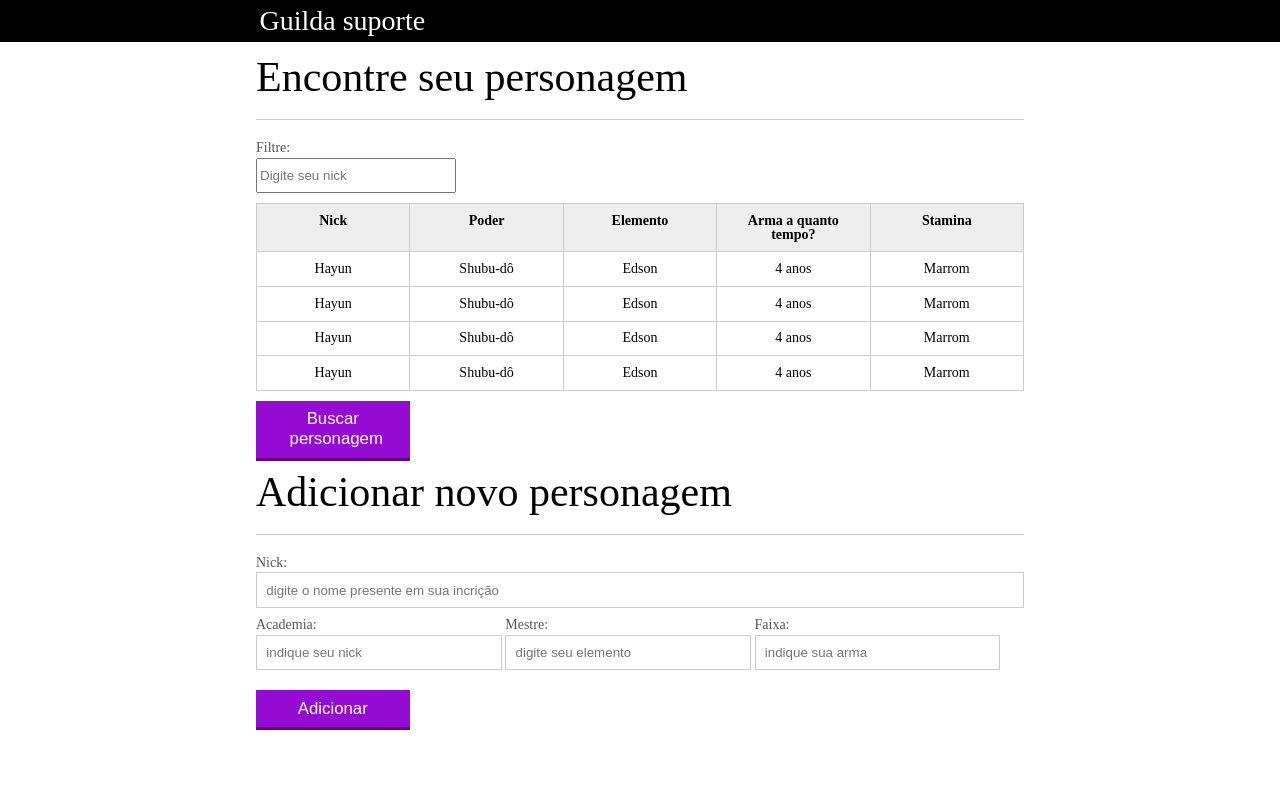
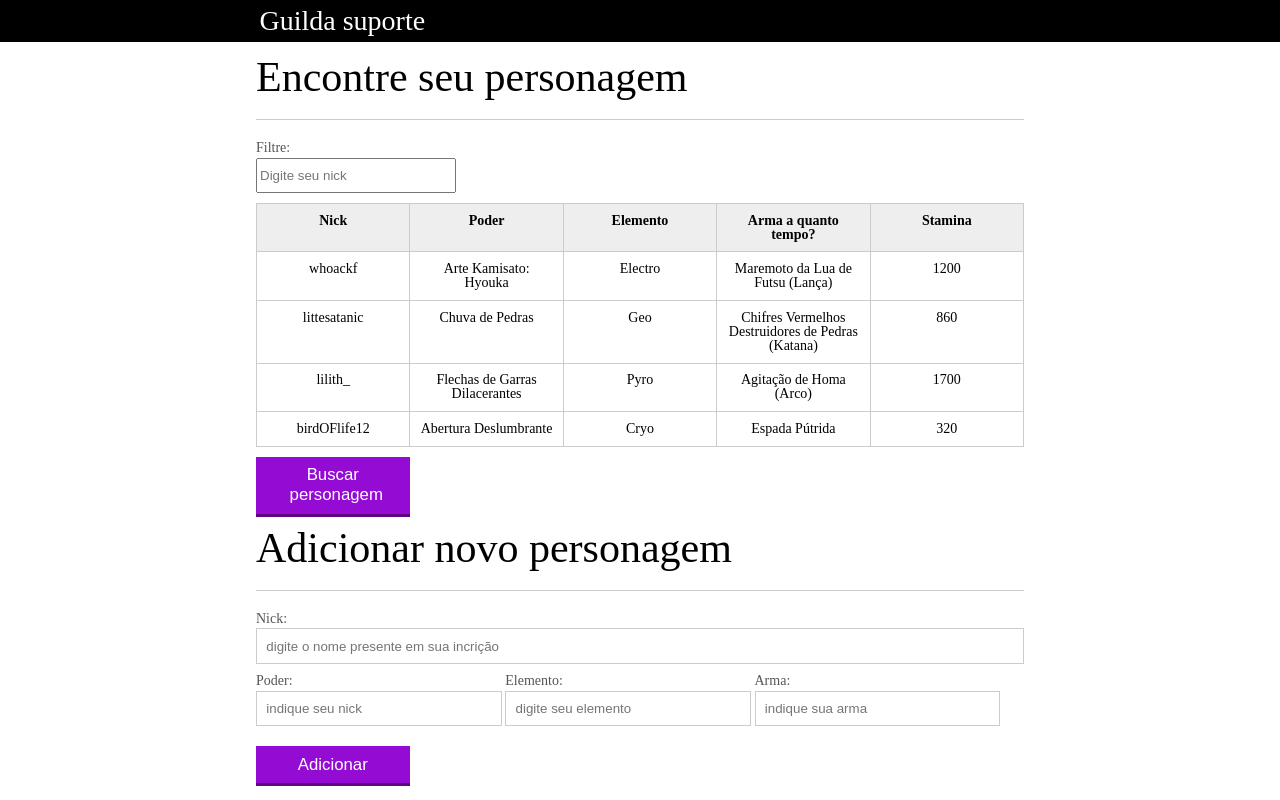
Before and after one commit to clarakesseli/feitos-do-curso-js, a plain HTML site: page index.html in a window 1280 px wide. Drawn offline with Linux system fonts and the light colour scheme; files that its build step writes are made by us from their sources; files whose address does not match are found by name.

Commit message:
Update index.html

```diff
--- a/index.html
+++ b/index.html
@@ -31,34 +31,34 @@
 					</thead>
 					<tbody id="tabela-personagem">
 						<tr class="personagem" >
-							<td class="info-nick">Hayun</td>
-							<td class="info-poder">Shubu-dô</td>
-							<td class="info-elemento">Edson</td>
-							<td class="info-arma">4 anos</td>
-							<td class="info-stamina">Marrom</td>
+							<td class="info-nick">whoackf</td>
+							<td class="info-poder">Arte Kamisato: Hyouka</td>
+							<td class="info-elemento">Electro</td>
+							<td class="info-arma">Maremoto da Lua de Futsu (Lança)</td>
+							<td class="info-stamina">1200</td>
 
 
 							<tr class="personagem" >
-								<td class="info-nick">Hayun</td>
-								<td class="info-poder">Shubu-dô</td>
-								<td class="info-elemento">Edson</td>
-								<td class="info-arma">4 anos</td>
-								<td class="info-stamina">Marrom</td>
+								<td class="info-nick">littesatanic</td>
+								<td class="info-poder">Chuva de Pedras</td>
+								<td class="info-elemento">Geo</td>
+								<td class="info-arma">Chifres Vermelhos Destruidores de Pedras (Katana)</td>
+								<td class="info-stamina">860</td>
 
 	</tr>	<tr class="personagem" >
-		<td class="info-nick">Hayun</td>
-		<td class="info-poder">Shubu-dô</td>
-		<td class="info-elemento">Edson</td>
-		<td class="info-arma">4 anos</td>
-		<td class="info-stamina">Marrom</td>
+		<td class="info-nick">lilith_</td>
+		<td class="info-poder">Flechas de Garras Dilacerantes</td>
+		<td class="info-elemento">Pyro</td>
+		<td class="info-arma"> Agitação de Homa (Arco)</td>
+		<td class="info-stamina">1700</td>
 
 
 		<tr class="personagem" >
-			<td class="info-nick">Hayun</td>
-			<td class="info-poder">Shubu-dô</td>
-			<td class="info-elemento">Edson</td>
-			<td class="info-arma">4 anos</td>
-			<td class="info-stamina">Marrom</td>
+			<td class="info-nick">birdOFlife12</td>
+			<td class="info-poder">Abertura Deslumbrante</td>
+			<td class="info-elemento">Cryo</td>
+			<td class="info-arma"> Espada Pútrida</td>
+			<td class="info-stamina">320</td>
 
 
 						</tr>
@@ -66,7 +66,7 @@
 				</table>
 				<span id="erro-ajax" class="invisivel">Erro ao buscar seu personagem</span>
 
-				<button id="buscar-karateca" class="botao bto-principal">Buscar personagem</button>
+				<button id="buscar-personagem" class="botao bto-principal">Buscar personagem</button>
 
 			</section>
 		</main>
@@ -76,19 +76,19 @@
 			<ul id="mensagens-erro"></ul>
 		    <form id="form-adiciona">
 		        <div class="">
-		            <label for="nome">Nick:</label>
-		            <input id="nome" name="nome" type="text" placeholder="digite o nome presente em sua incrição" class="campo">
+		            <label for="nick">Nick:</label>
+		            <input id="nick" name="nome" type="text" placeholder="digite o nome presente em sua incrição" class="campo">
 		        </div>
 		        <div class="grupo">
-		            <label for="poder">Academia:</label>
+		            <label for="poder">Poder:</label>
 		            <input id="poder" name="poder" type="text" placeholder="indique seu nick" class="campo campo-medio">
 		        </div>
 		        <div class="grupo">
-		            <label for="elemento">Mestre:</label>
+		            <label for="elemento">Elemento:</label>
 		            <input id="elemento" name="elemento" type="text" placeholder="digite seu elemento" class="campo campo-medio">
 		        </div>
 		        <div class="grupo">
-		            <label for="arma">Faixa:</label>
+		            <label for="arma">Arma:</label>
 		            <input id="arma" type="text" placeholder="indique sua arma" class="campo campo-medio">
 		        </div>
 
```
